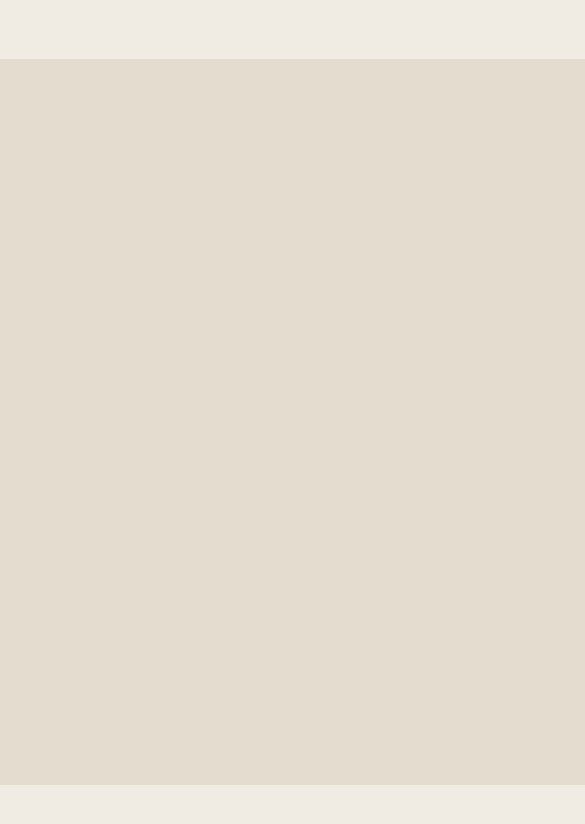
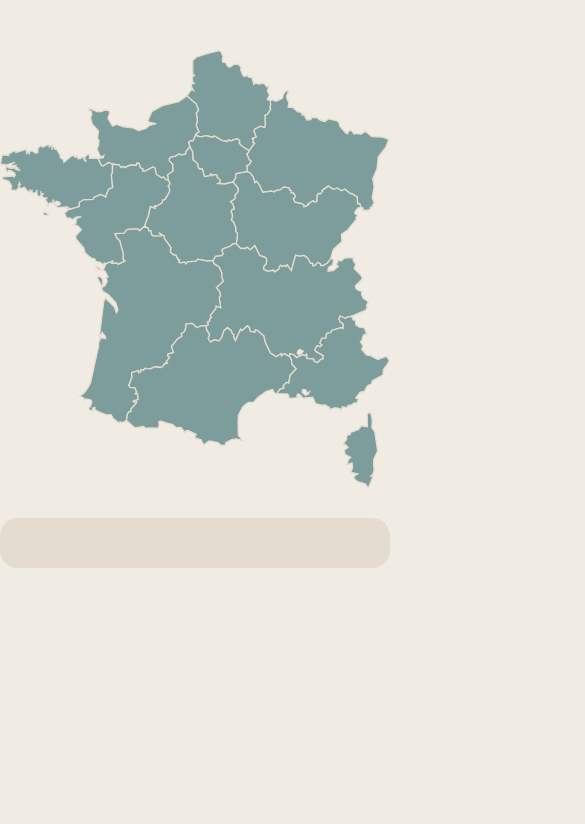
Before and after one commit to Oldault/French-region-map, a plain HTML site: page index.html in a window 390 px wide. Shown: the top 824 px of the page, 585 px wide, since content can reach past the window. Drawn offline with nearby package versions, Linux system fonts and the light colour scheme; a web font is replaced by a local one.

Commit message:
Made the website responsive to all devices

```diff
--- a/script.js
+++ b/script.js
@@ -1,5 +1,3 @@
-/* const regionsJson = require('/regions.json') */
-
 const R1 = document.getElementById('R1') //grand-est
 const R2 = document.getElementById('R2') //hauts-de-france
 const R3 = document.getElementById('R3') //ile-de-France
@@ -68,7 +66,7 @@ function showR3Info() {
 }
 
 
-R4.addEventListener('click', showR4Info) //ile-de-France
+R4.addEventListener('click', showR4Info) //bourgogne
 function showR4Info() {
     fetch(url)
     .then(res => res.json())
@@ -83,7 +81,7 @@ function showR4Info() {
     })
 }
 
-R5.addEventListener('click', showR5Info) //ile-de-France
+R5.addEventListener('click', showR5Info) //centre-val
 function showR5Info() {
     fetch(url)
     .then(res => res.json())
@@ -98,7 +96,7 @@ function showR5Info() {
     })
 }
 
-R6.addEventListener('click', showR6Info) //ile-de-France
+R6.addEventListener('click', showR6Info) //auvergne
 function showR6Info() {
     fetch(url)
     .then(res => res.json())
@@ -113,7 +111,7 @@ function showR6Info() {
     })
 }
 
-R7.addEventListener('click', showR7Info) //ile-de-France
+R7.addEventListener('click', showR7Info) //aquitaine
 function showR7Info() {
     fetch(url)
     .then(res => res.json())
@@ -128,7 +126,7 @@ function showR7Info() {
     })
 }
 
-R8.addEventListener('click', showR8Info) //ile-de-France
+R8.addEventListener('click', showR8Info) //normandie
 function showR8Info() {
     fetch(url)
     .then(res => res.json())
@@ -143,7 +141,7 @@ function showR8Info() {
     })
 }
 
-R9.addEventListener('click', showR9Info) //ile-de-France
+R9.addEventListener('click', showR9Info) //bretagne
 function showR9Info() {
     fetch(url)
     .then(res => res.json())
@@ -158,7 +156,7 @@ function showR9Info() {
     })
 }
 
-R10.addEventListener('click', showR10Info) //ile-de-France
+R10.addEventListener('click', showR10Info) //pays-loire
 function showR10Info() {
     fetch(url)
     .then(res => res.json())
@@ -173,7 +171,7 @@ function showR10Info() {
     })
 }
 
-R11.addEventListener('click', showR11Info) //ile-de-France
+R11.addEventListener('click', showR11Info) //occitanie
 function showR11Info() {
     fetch(url)
     .then(res => res.json())
@@ -188,7 +186,7 @@ function showR11Info() {
     })
 }
 
-R12.addEventListener('click', showR12Info) //ile-de-France
+R12.addEventListener('click', showR12Info) //cote-azur
 function showR12Info() {
     fetch(url)
     .then(res => res.json())
@@ -203,7 +201,7 @@ function showR12Info() {
     })
 }
 
-R13.addEventListener('click', showR13Info) //ile-de-France
+R13.addEventListener('click', showR13Info) //corse
 function showR13Info() {
     fetch(url)
     .then(res => res.json())
--- a/style.css
+++ b/style.css
@@ -5,13 +5,16 @@
 
 body {
     background-color: #F0EBE3;
+    display: flex;
+    margin-top: 120px;
 }
 
 .map {
-    position: absolute;
+    /* position: absolute;
     left: 25%;
     top: 50%;
-    transform: translate(-50%, -50%);
+    transform: translate(-50%, -50%); */
+    margin: 0 auto;
 }
 
 .map path {
@@ -26,14 +29,15 @@ body {
     fill: #576F72;
 }
 
-.info-block, .start-info {
+.info-block {
     width: 597px;
     height: 670px;
     background-color: #E4DCCF;
-    position: absolute;
+    /* position: absolute;
     left: 75%;
     top: 50%;
-    transform: translate(-50%, -50%);
+    transform: translate(-50%, -50%); */
+    margin: 0 auto;
     font-family: 'IM Fell French Canon', serif;
     border-radius: 18px;
     padding: 28px;
@@ -92,3 +96,62 @@ img {
     height: auto;
     border-radius: 20px;
 }
+
+@media only screen and (max-width: 1400px) {
+    body {
+        flex-direction: column;
+        align-items: center;
+        margin-top: 50px;
+    }
+
+    .map svg {
+        width: 100%;
+        height: auto;
+        vertical-align: middle;
+        overflow: hidden;
+    }
+
+    .info-block {
+        width: 80%;
+        height: auto;
+    }
+
+    .info-block p {
+        padding: 0 30px;
+    }
+
+    .info-block h1 {
+        padding: 16px 30px;
+    }
+}
+
+@media only screen and (max-width: 550px) {
+    body {
+        flex-direction: column;
+        align-items: center;
+        margin-top: 50px;
+    }
+
+    .map svg {
+        width: 100%;
+        height: auto;
+        vertical-align: middle;
+        overflow: hidden;
+    }
+
+    .info-block {
+        margin: 0 30px;
+        margin-top: 30px;
+        width: 100%;
+        height: auto;
+        padding: 0;
+    }
+
+    .info-block p {
+        padding: 0 30px;
+    }
+
+    .info-block h1 {
+        padding: 16px 30px;
+    }
+}
```
Also changed, not shown: index.html (indentation only).
